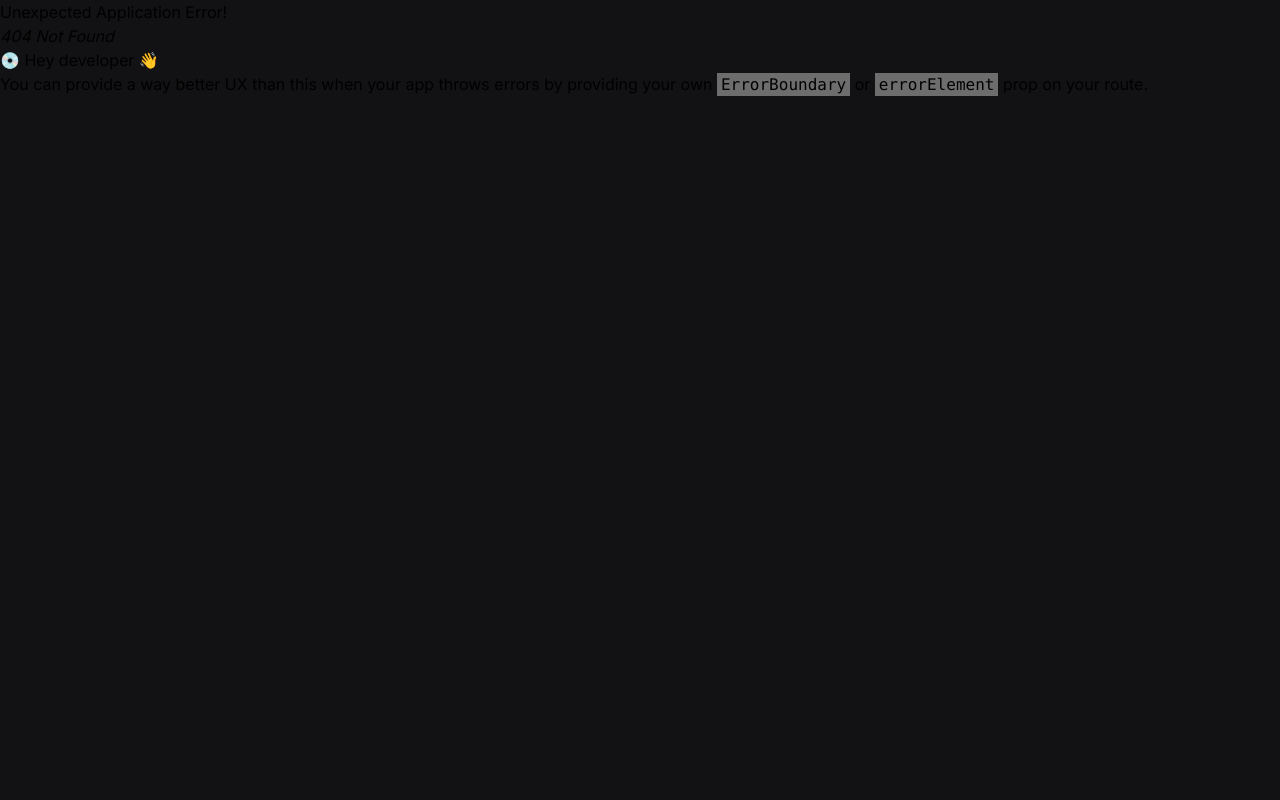
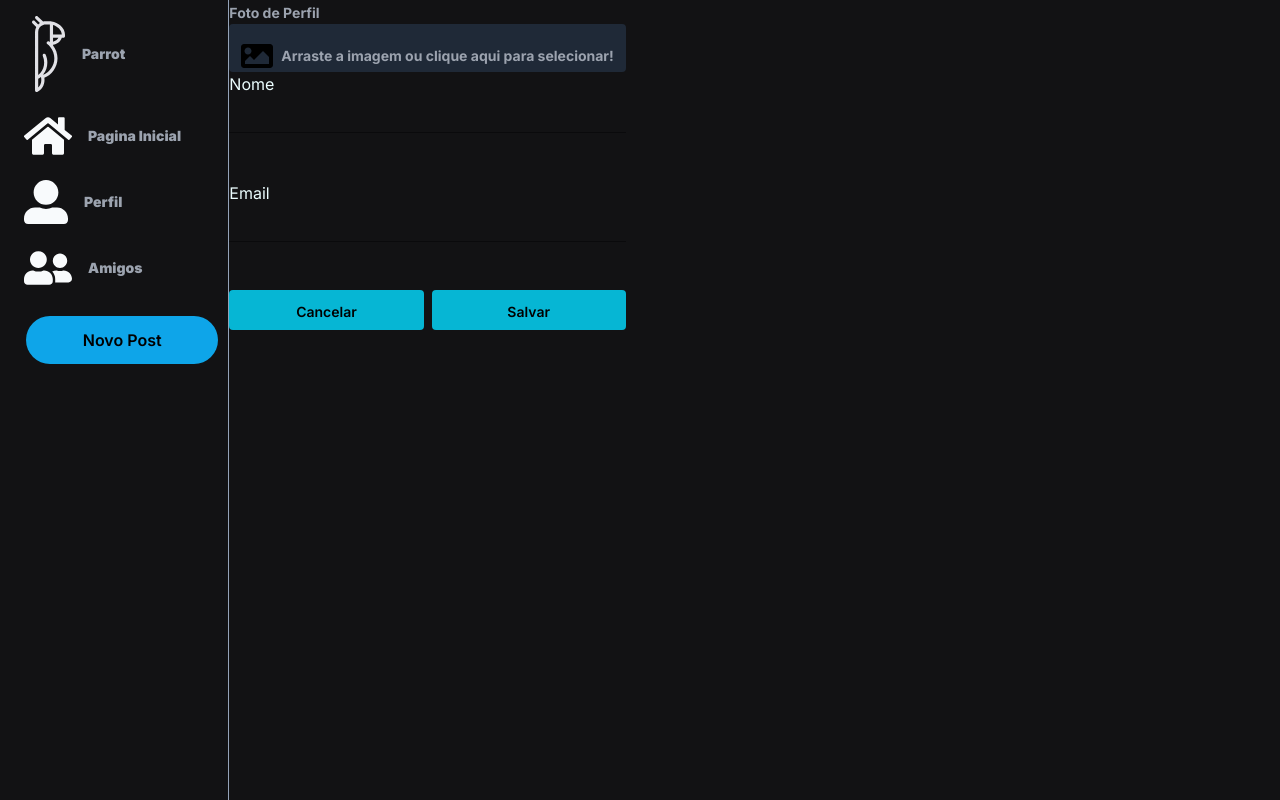
Before and after one commit to bc-fullstack-02/alexandre-siqueira, a React (Vite) app in the folder frontend/web/: page /editprofile in a window 1280 px wide. Before the commit this address had no page. Built offline with nearby package versions, Linux system fonts and the light colour scheme; no server answers.

Commit message:
add avatar in  profiles

```diff
--- a/frontend/web/package.json
+++ b/frontend/web/package.json
@@ -21,7 +21,8 @@
     "react-dom": "^18.2.0",
     "react-dropzone": "^14.2.3",
     "react-icons": "^4.7.1",
-    "react-router-dom": "^6.4.4"
+    "react-router-dom": "^6.4.4",
+    "react-toastify": "^9.1.1"
   },
   "devDependencies": {
     "@types/react": "^18.0.24",
--- a/frontend/web/src/App.tsx
+++ b/frontend/web/src/App.tsx
@@ -6,6 +6,7 @@ import ProfilePage from './Pages/ProfilePage'
 import Friends from './Pages/Friends'
 import "./index.css"
 import PostDetail from './Pages/PostDetail'
+import ProfileEdit from './Pages/ProfileEdit'
 
 
 const router = createBrowserRouter([
@@ -30,6 +31,10 @@ const router = createBrowserRouter([
         element: <Friends />
     },
     {
+        path: "/editprofile",
+        element: <ProfileEdit />
+    },
+    {
         path: "/posts/:postId",
         element: <PostDetail />
     }
--- /dev/null
+++ b/frontend/web/src/Pages/ProfileEdit/index.tsx
@@ -0,0 +1,135 @@
+import { ChangeEvent, FormEvent, useState, useEffect } from "react"
+import { Stack, TextField } from "@mui/material"
+import { useNavigate } from "react-router-dom"
+import Button from "../../components/Button"
+import Dropzone from "../../components/Dropzone"
+import Menu from "../../components/Menu"
+import Text from "../../components/Text"
+import { TextInput } from "../../components/TextInput"
+import { Profile } from "../../Model/Profile"
+import api from "../../services/api"
+import { toast } from "react-toastify"
+import logo from "../../assets/logo-menu.svg"
+import { Post } from "../../Model/Post"
+
+function ProfileEdit() {
+
+  const profileClean = {
+    _id: "",
+    name: "",
+    email: "",
+    image: true,
+    imageUrl: "",
+    user: "",
+    following: [""],
+    followers: [""],
+  }
+
+  const [selectedFile, setSelectedFile] = useState<File>()
+  const navigate = useNavigate()
+  const token = localStorage.getItem("accessToken")
+  const profileId = localStorage.getItem("profile")
+
+  const [profile, setProfile] = useState<Profile>(profileClean)
+  const [formData, setFormData] = useState({
+    name: "",
+    email: "",
+  })
+
+  useEffect(() => {
+    const getProfile = async () => {
+      try {
+          const responseProfile = await api.get(`/profiles/${profileId}`, {
+              headers: { authorization: `Bearer ${token}` }
+          });
+          setProfile(responseProfile.data)
+          setFormData({
+              name: responseProfile.data.name,
+              email: responseProfile.data.email,
+          })
+      } catch (error) {
+          toast.warning('Erro ao obter o perfil!', {
+              icon: () => <img src={logo} alt="logo" />,
+          })
+      }
+  }
+  getProfile()
+}, [token, profileId])
+
+  const handleInputChange = (event: ChangeEvent<HTMLInputElement>) => {
+    const { name, value } = event.target
+    setFormData({ ...formData, [name]: value })
+  }
+
+  const handleSubmit = async (event: FormEvent) => {
+    event.preventDefault();
+
+    const { name, email } = formData;
+    const data = new FormData();
+
+    data.append("name", name as string);
+    data.append("email", email as string);
+    if (selectedFile) {
+      data.append("file", selectedFile);
+    }
+    try {
+            console.log(data);
+            const response = await api.put("/profiles", data, {
+              headers: { authorization: `Bearer ${token}` },
+            })
+            console.log(response);
+            navigate("/home");
+    } catch (err) {
+      toast.warning("Ocorreu um erro ao editar o perfil!", {
+        icon: () => <img src={logo} alt="logo SocialMap" />,
+      });
+    }
+  };
+
+
+  return (
+    <div className="w-screen h-screen flex">
+      <Menu newPostCreated={function (post: Post): void {
+              throw new Error("Function not implemented.");
+          } } />
+      <div className="mainNewPost">
+        <div className="ProfileImageEdit">
+          <Text>Foto de Perfil</Text>
+          <TextInput.Root>
+            <Dropzone onFileUploaded={setSelectedFile} />
+          </TextInput.Root>
+        </div>
+
+        <form onSubmit={handleSubmit}>
+          <Stack spacing={6}>
+            <h3 className="titleEdit text-cyan-50">Nome</h3>
+            <TextField
+              variant="standard"
+              name="name"
+              value={formData.name}
+              placeholder={profile.name}
+              onChange={handleInputChange}
+              style={{ marginTop: "5px" }}
+            />
+
+            <h3 className="titleEdit text-cyan-50">Email</h3>
+            <TextField
+              variant="standard"
+              name="email"
+              placeholder={profile.email}
+              value={formData.email}
+              onChange={handleInputChange}
+              style={{ marginTop: "5px" }}
+            />
+
+            <div className="flex flex-1 gap-2">
+              <Button onClick={() => window.location.reload()}>Cancelar</Button>
+              <Button type="submit">Salvar</Button>
+            </div>
+          </Stack>
+        </form>
+      </div>
+    </div>
+  );
+}
+export default ProfileEdit;
--- a/frontend/web/src/components/AuthForm/index.tsx
+++ b/frontend/web/src/components/AuthForm/index.tsx
@@ -73,7 +73,7 @@ function AuthForm({
               Authorization: `Bearer ${token}`,
             },
           })
-        console.log(response.data)
+
       }catch(err){
           console.log(err)
           alert("Erro ao criar post")
--- a/frontend/web/src/components/Profiles/index.tsx
+++ b/frontend/web/src/components/Profiles/index.tsx
@@ -86,8 +86,8 @@ function Profiles(){
                     <div className="flex flex-row items-center">
                         {profile.followers ? <Avatar
                             className="border-solid border-2 border-sky-500"
-                            alt="Remy Sharp"
-                            src="http://localhost:9000/first-bucket/639494ec0e420d0c9c8f18ad/woman-5698389__340.jpg"
+                            alt={profile.name}
+                            src={profile.imageUrl}
                             sx={{ width: 56, height: 56 }}/>
                             : <FaRegUserCircle size={48} height="light" className="text-slate-100"/> }
                         <Text className="font-extrabold ml-2">{profile.name}</Text>
```
Also changed, not shown: 2 other files (tests, documents, lock files or other folders).
